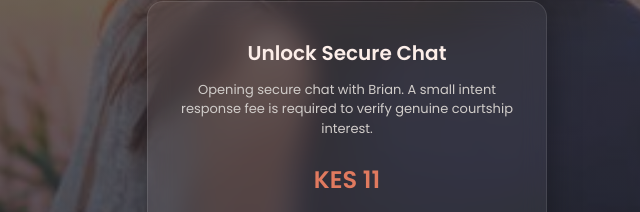
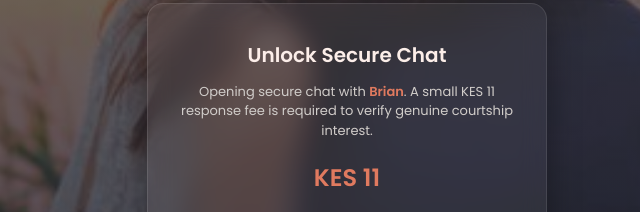
Before and after one commit to Kmet254/Kmeet, a website: page public/pay-fee.html in a window 1280 px wide. Shown: the part 234-446 px from the top of the page, 293-933 px from the left. Drawn offline with Linux system fonts and the light colour scheme; files whose address does not match are found by name.

Commit message:
Update pay-fee.html

```diff
--- a/public/pay-fee.html
+++ b/public/pay-fee.html
@@ -1,4 +1,3 @@
-
 <!DOCTYPE html>
 <html lang="en">
 <head>
@@ -16,7 +15,12 @@
     <link rel="stylesheet" href="https://cdnjs.cloudflare.com/ajax/libs/font-awesome/6.5.1/css/all.min.css">
 
     <style>
-        * { margin: 0; padding: 0; box-sizing: border-box; }
+        * {
+            margin: 0;
+            padding: 0;
+            box-sizing: border-box;
+        }
+
         body {
             font-family: 'Poppins', sans-serif;
             background-color: #0d0b0e;
@@ -29,6 +33,7 @@
             background-size: cover;
             padding: 20px;
         }
+
         .fee-card {
             background: rgba(255, 255, 255, 0.05);
             backdrop-filter: blur(12px);
@@ -41,23 +46,32 @@
             padding: 36px 28px;
             text-align: center;
         }
+
         .fee-card h2 {
             font-size: 20px;
             color: #fceee9;
             margin-bottom: 12px;
         }
+
         .fee-card p {
             font-size: 13px;
             color: #d1cdca;
             line-height: 1.5;
-            margin-bottom: 24px;
+            margin-bottom: 20px;
         }
+
+        .recipient-highlight {
+            color: #e07a5f;
+            font-weight: 600;
+        }
+
         .amount-badge {
             font-size: 24px;
             font-weight: 600;
             color: #e07a5f;
             margin-bottom: 20px;
         }
+
         .btn-pay {
             width: 100%;
             padding: 14px;
@@ -70,9 +84,11 @@
             cursor: pointer;
             transition: background 0.3s ease;
         }
+
         .btn-pay:hover {
             background-color: #27ae60;
         }
+
         .back-link {
             display: block;
             margin-top: 15px;
@@ -80,14 +96,17 @@
             color: #b5ada7;
             text-decoration: none;
         }
-        .back-link:hover { color: #fff; }
+
+        .back-link:hover {
+            color: #fff;
+        }
     </style>
 </head>
 <body>
 
     <div class="fee-card">
         <h2>Unlock Secure Chat</h2>
-        <p>Opening secure chat with Brian. A small intent response fee is required to verify genuine courtship interest.</p>
+        <p>Opening secure chat with <span id="recipientName" class="recipient-highlight">Brian</span>. A small KES 11 response fee is required to verify genuine courtship interest.</p>
 
         <div class="amount-badge">KES 11</div>
 
@@ -97,19 +116,29 @@
 
     <script>
         document.addEventListener('DOMContentLoaded', function() {
+            // Retrieve current chat recipient from localStorage
+            const recipient = localStorage.getItem('chatRecipient') || 'Brian';
+            document.getElementById('recipientName').textContent = recipient;
+
             const payBtn = document.getElementById('payBtn');
 
             payBtn.addEventListener('click', function() {
                 payBtn.textContent = "Processing payment...";
                 payBtn.style.opacity = "0.7";
 
-                // Simulate payment gateway delay (or hook your M-Pesa API response here)
+                // Simulate payment gateway delay
                 setTimeout(function() {
-                    // 1. Mark payment as successful in localStorage
+                    // 1. Add current recipient to the paidChats array safely
+                    let paidChats = JSON.parse(localStorage.getItem('paidChats') || '[]');
+                    if (!paidChats.includes(recipient)) {
+                        paidChats.push(recipient);
+                        localStorage.setItem('paidChats', JSON.stringify(paidChats));
+                    }
+
+                    // 2. Set legacy payment flag
                     localStorage.setItem('isPaid', 'true');
-                    localStorage.setItem('chatRecipient', 'Brian');
 
-                    // 2. Automatically redirect to the chat page
+                    // 3. Redirect into the secure chat room
                     window.location.href = 'chat.html';
                 }, 1500);
             });
```
